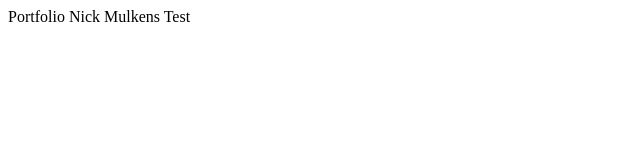
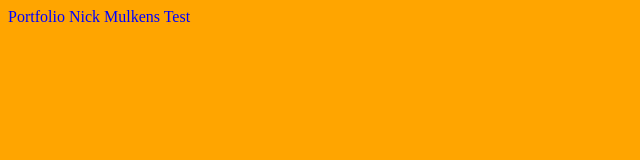
Before and after one commit to NMU21/NMU21.github.io, a plain HTML site: page index.html in a window 1280 px wide. Shown: the whole page, without its empty margins (0-640 px from the left). Drawn offline with Linux system fonts and the light colour scheme.

Commit message:
Update style.css

```diff
--- a/style.css
+++ b/style.css
@@ -4,5 +4,6 @@ color: blue;
 }
 
 body {
-background-color: organge;
+color: blue;
+background-color: orange;
 }
```
